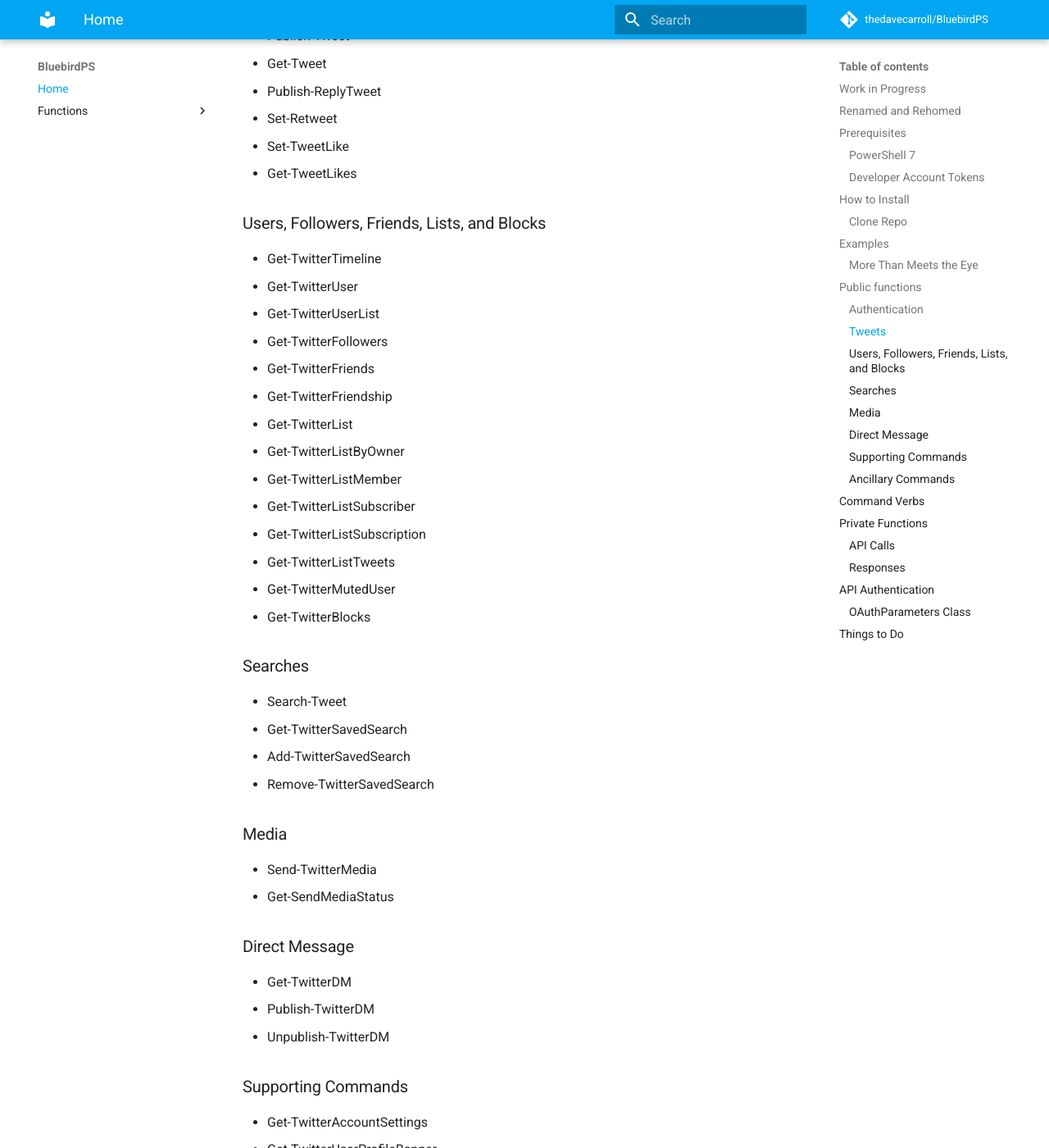
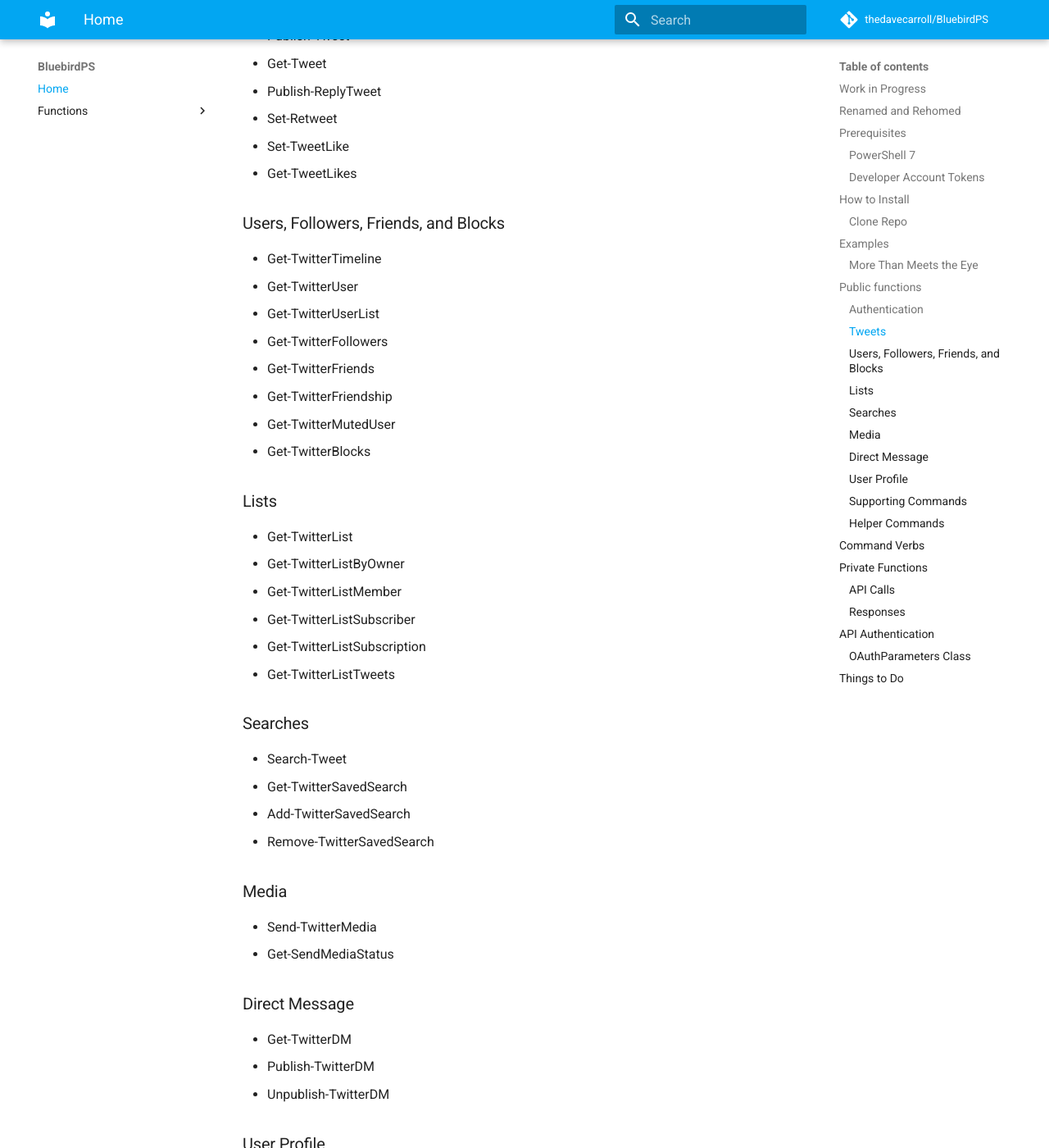
Before and after one commit to thedavecarroll/BluebirdPS, an MkDocs documentation site: the page built from docs/README.md, in a window 1280 px wide and 1400 px high, scrolled down 3591 px. Shown: the whole window at 82% size. Built offline with MkDocs 1.6.1 and Material for MkDocs 9.7.7, drawn with Linux system fonts in a browser that asks for light colours; comment, search, counter and statistics services are not loaded; some of the changed text lies outside the part shown.

Commit message:
update sections and commands

```diff
--- a/docs/README.md
+++ b/docs/README.md
@@ -184,15 +187,18 @@
 * Publish-TwitterDM
 * Unpublish-TwitterDM
 
+### User Profile
+
+* Get-TwitterUserProfileBanner
+
 ### Supporting Commands
 
 * Get-TwitterAccountSettings
-* Get-TwitterUserProfileBanner
 * Get-TwitterConfiguration
 * Get-TwitterLanguages
 * Get-TwitterRateLimitStatus
 
-### Ancillary Commands
+### Helper Commands
 
 These functions do not connect to Twitter directly.
 
```
Also changed, not shown: other parts of docs/README.md (+6 -3 lines).
